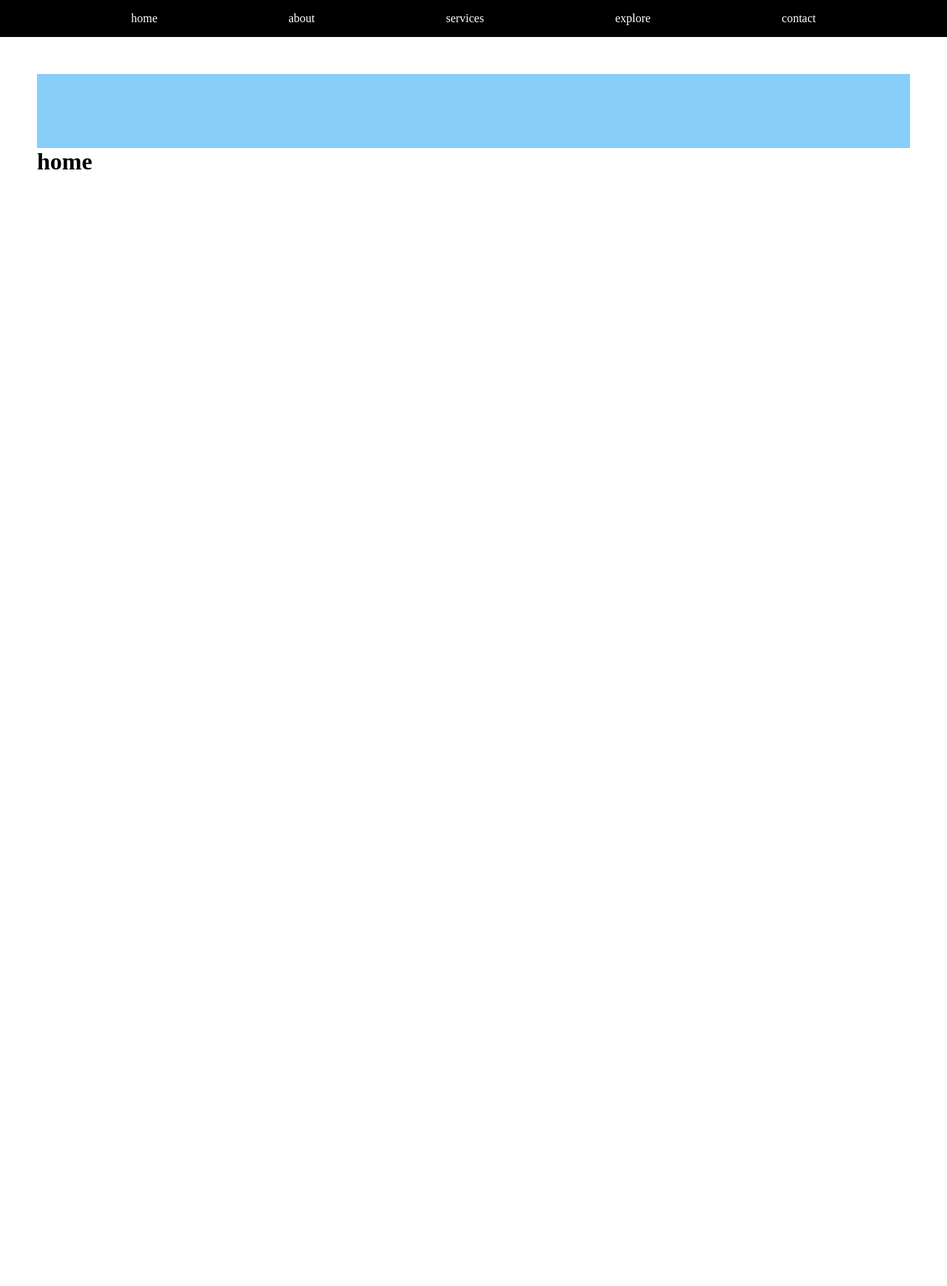
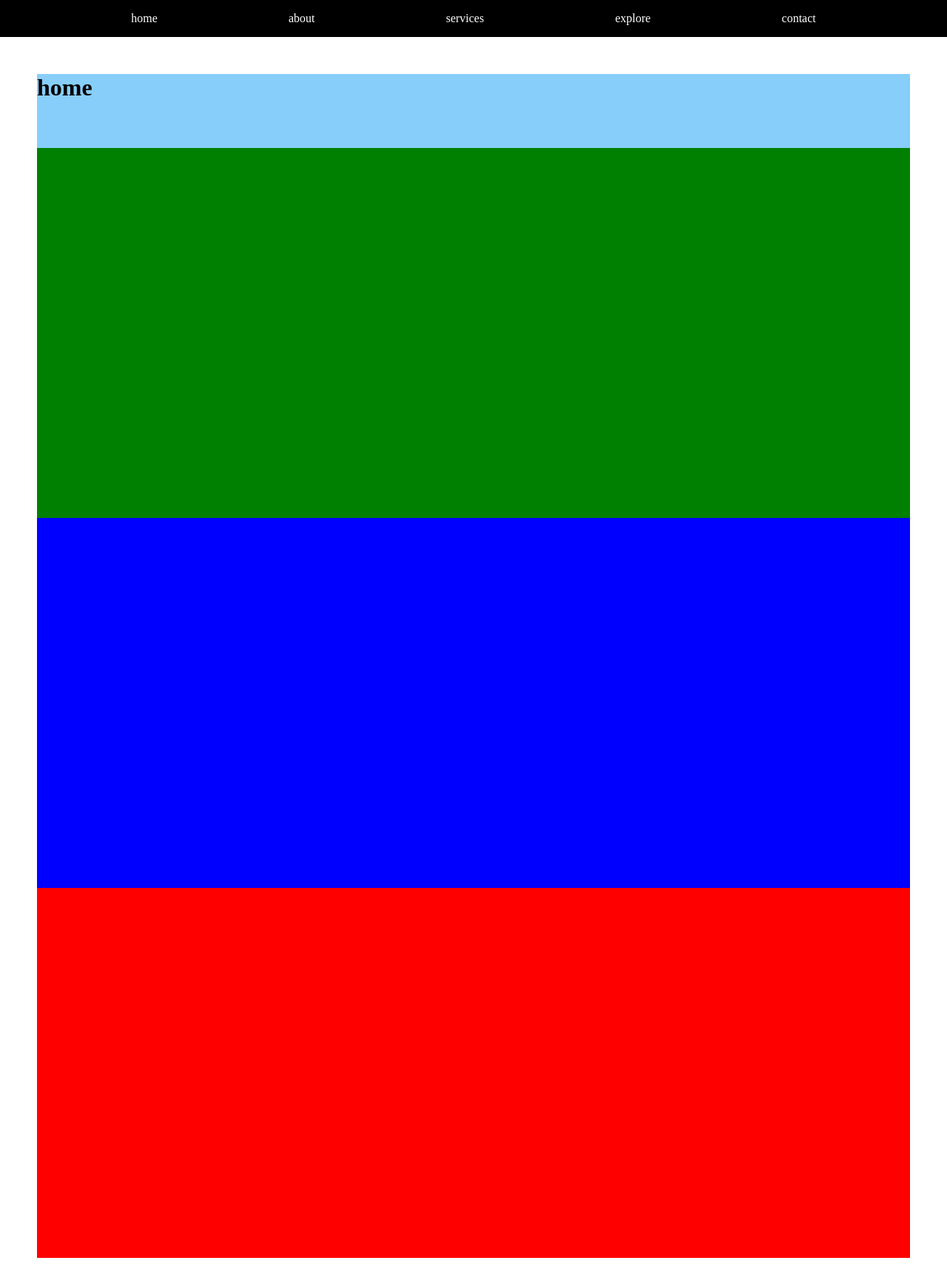
Before and after one commit to jdayxjr/N315-homework-three, a website with bundled scripts: page index.html in a window 1280 px wide. Shown: the whole page at 74% size. Before the commit the page ends 800 px from the top, so only its background shows below. Built offline with nearby package versions, Linux system fonts and the light colour scheme.

Commit message:
working on the layout of pages scss styling home

```diff
--- a/pages/home.html
+++ b/pages/home.html
@@ -1,2 +1,6 @@
-<div class="banner"></div>
-<h1>home</h1>
+<div class="banner">
+    <h1>home</h1>
+</div>
+<div class="content-section-1"></div>
+<div class="content-section-2"></div>
+<div class="content-section-3"></div>
--- a/scss/home.scss
+++ b/scss/home.scss
@@ -3,3 +3,21 @@
   height: 100px;
   background-color: lightskyblue;
 }
+
+.content-section-1 {
+  background-color: green;
+  width: 100%;
+  height: 500px;
+}
+
+.content-section-2 {
+  background-color: blue;
+  width: 100%;
+  height: 500px;
+}
+
+.content-section-3 {
+  background-color: red;
+  width: 100%;
+  height: 500px;
+}
```
Also changed, not shown: css/styles.css.
